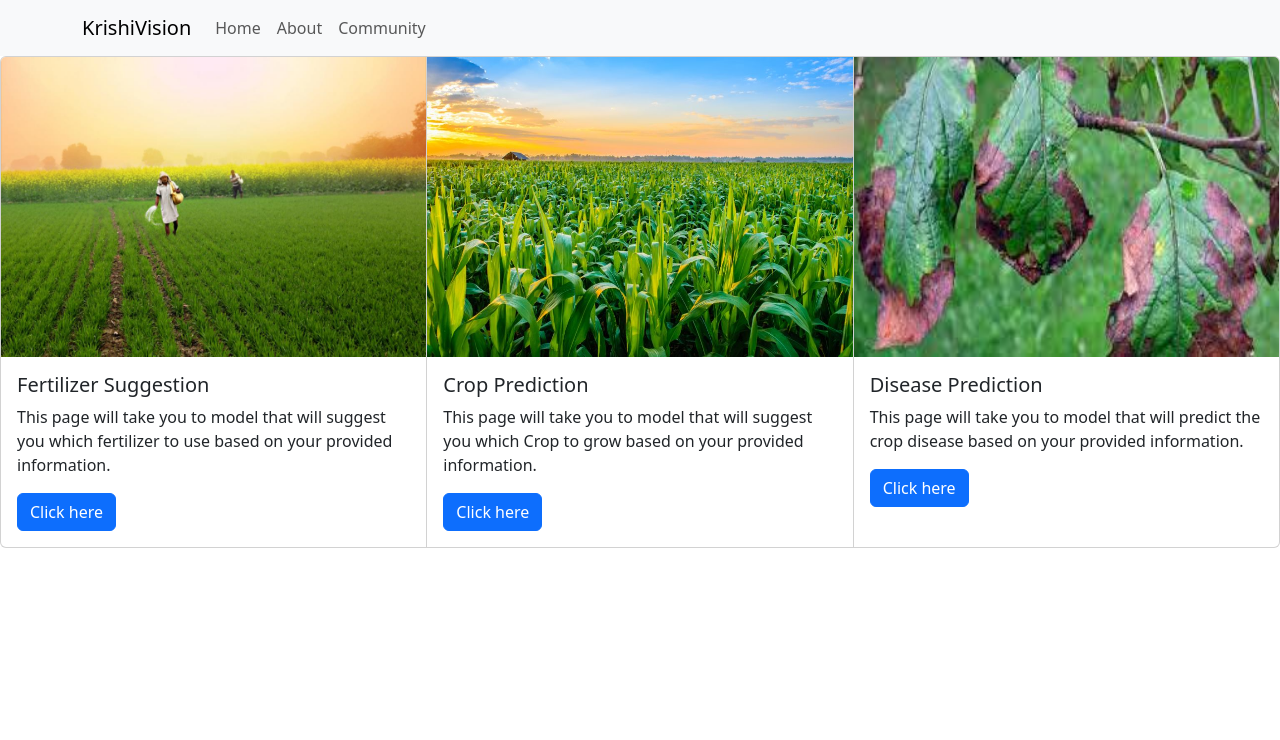
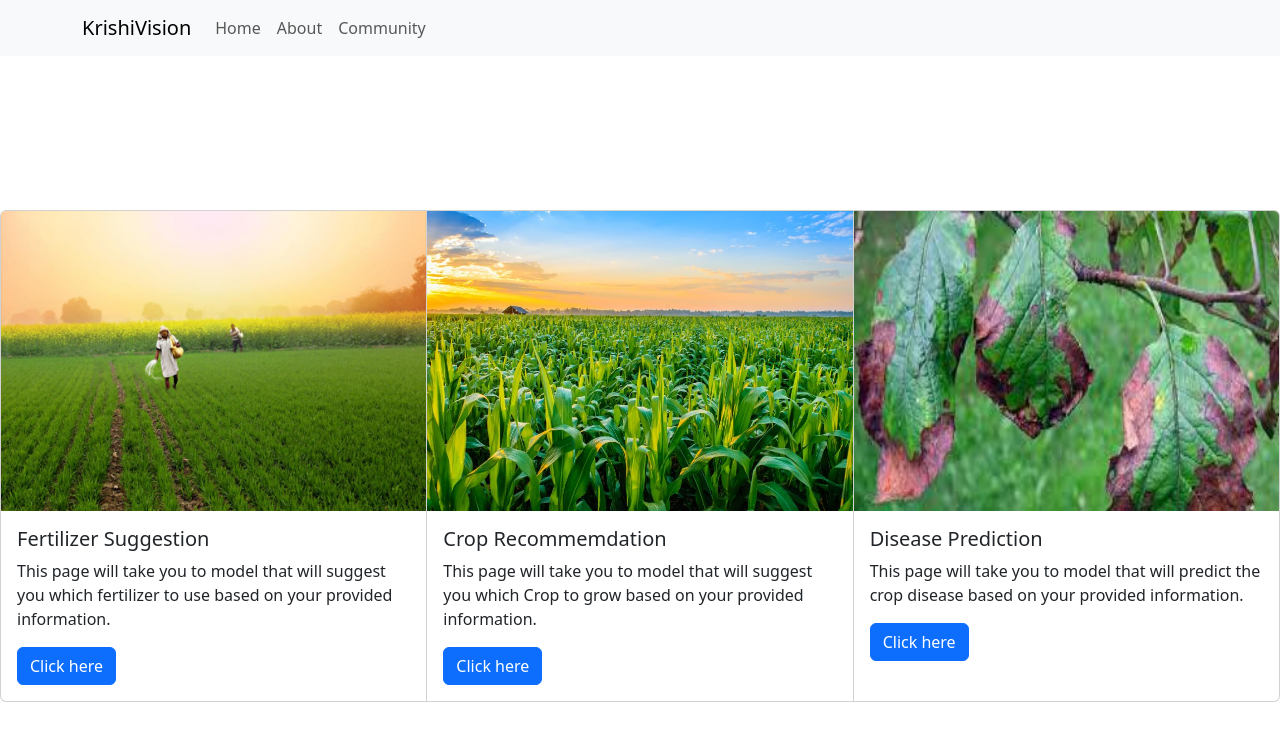
Before and after one commit to Nishant3231/KrishiVision, a Next.js app in the folder client/: page / in a window 1280 px wide. Shown: the top 740 px of the page. Built offline with nearby package versions, Linux system fonts and the light colour scheme.

Commit message:
Update LandingPage.js

```diff
--- a/client/components/LandingPage.js
+++ b/client/components/LandingPage.js
@@ -1,4 +1,6 @@
 import React from 'react'
+import styles from '../styles/Home.module.css'
+import Link from 'next/link';
 import 'bootstrap/dist/css/bootstrap.min.css';
 import Image from 'next/image'
 import Button from 'react-bootstrap/Button';
@@ -8,41 +10,44 @@ import CardGroup from 'react-bootstrap/CardGroup';
 
 function LandingPageCards() {
   return (
-     <CardGroup>
-      <Card style={{ width: 500 }}>
+    <div className={styles.main} >
+
+     <CardGroup className={styles.cardgrpdiv}>
+      <Card className={styles.indicard}>
         <Card.Img variant="top" src="/FertilizerImg.jpg" width={200}
-      height={300} alt="Card image" />
+      height={300} className={styles.indiimg} alt="Card image" />
         <Card.Body>
           <Card.Title>Fertilizer Suggestion</Card.Title>
           <Card.Text>
           This page will take you to model that will suggest you which fertilizer to use based on your provided information.
           </Card.Text>
-          <Button variant="primary" Link href='/fertilizer' >Click here</Button>
+          <Button variant="primary" className={styles.butt} Link href='/fertilizer' >Click here</Button>
         </Card.Body>
       </Card>
-      <Card>
+      <Card className={styles.indicard}>
         <Card.Img variant="top" src="/CropImg.jpg" width={200}
-      height={300} alt="Card image"/>
+      height={300} className={styles.indiimg} alt="Card image"/>
         <Card.Body>
-          <Card.Title>Crop Prediction</Card.Title>
+          <Card.Title>Crop Recommemdation</Card.Title>
           <Card.Text>
           This page will take you to model that will suggest you which Crop to grow based on your provided information.
           </Card.Text>
-          <Button variant="primary" Link href='/crop' >Click here</Button>
+          <Button variant="primary" Link href='/crop' className={styles.butt} >Click here</Button>
         </Card.Body>
       </Card>
-      <Card>
+      <Card className={styles.indicard}>
         <Card.Img variant="top" src="/diseaseImg.jpg" width={200}
-      height={300} alt="Card image"/>
+      height={300} className={styles.indiimg} alt="Card image"/>
         <Card.Body>
           <Card.Title>Disease Prediction</Card.Title>
           <Card.Text>
           This page will take you to model that will predict the crop disease based on your provided information.
           </Card.Text>
-          <Button variant="primary" Link href='/disease' >Click here</Button>
+          <Button variant="primary" Link href='/disease' className={styles.butt} >Click here</Button>
         </Card.Body>
       </Card>
     </CardGroup>
+    </div>
   );
 }
 export default LandingPageCards;
```
